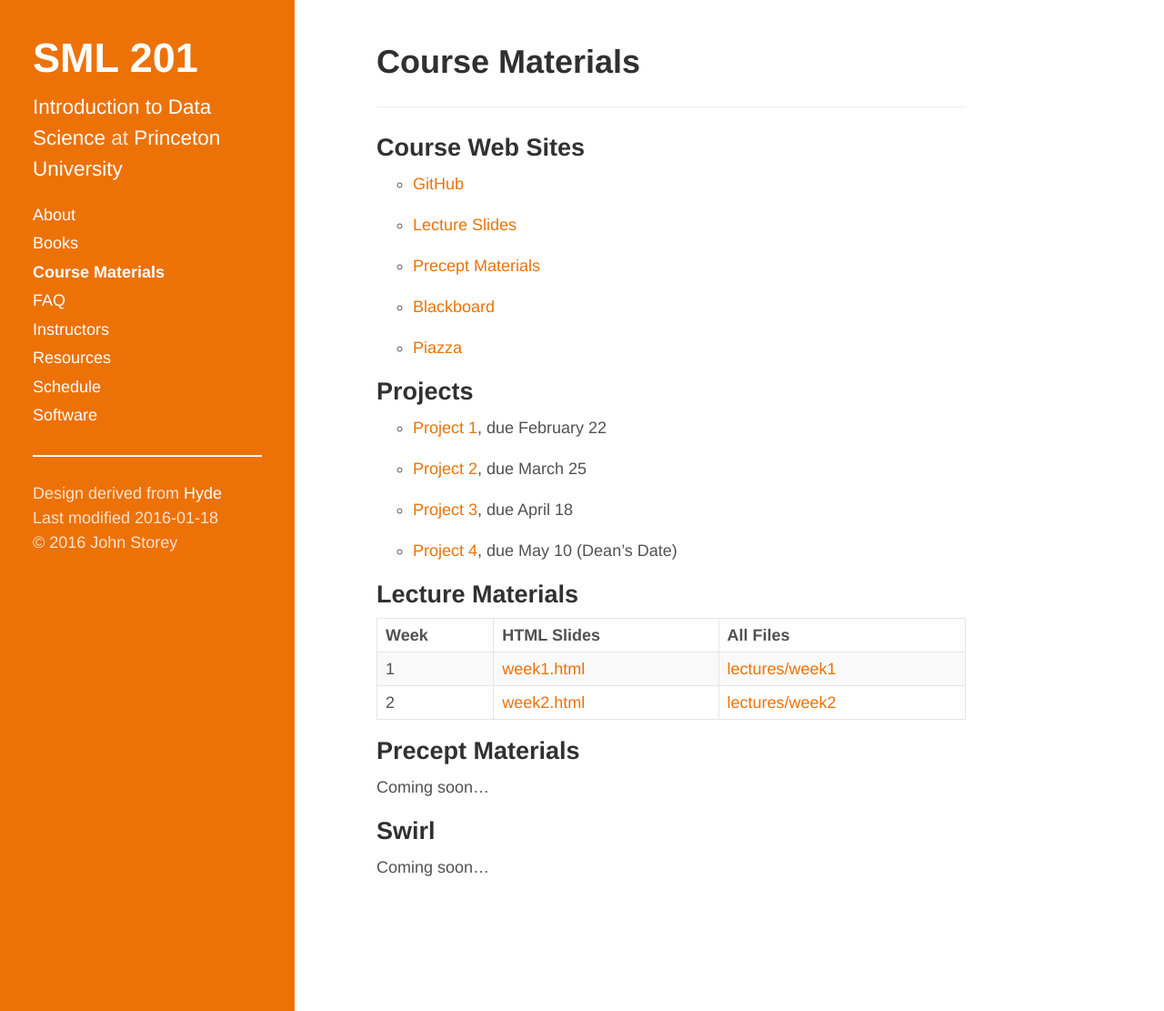
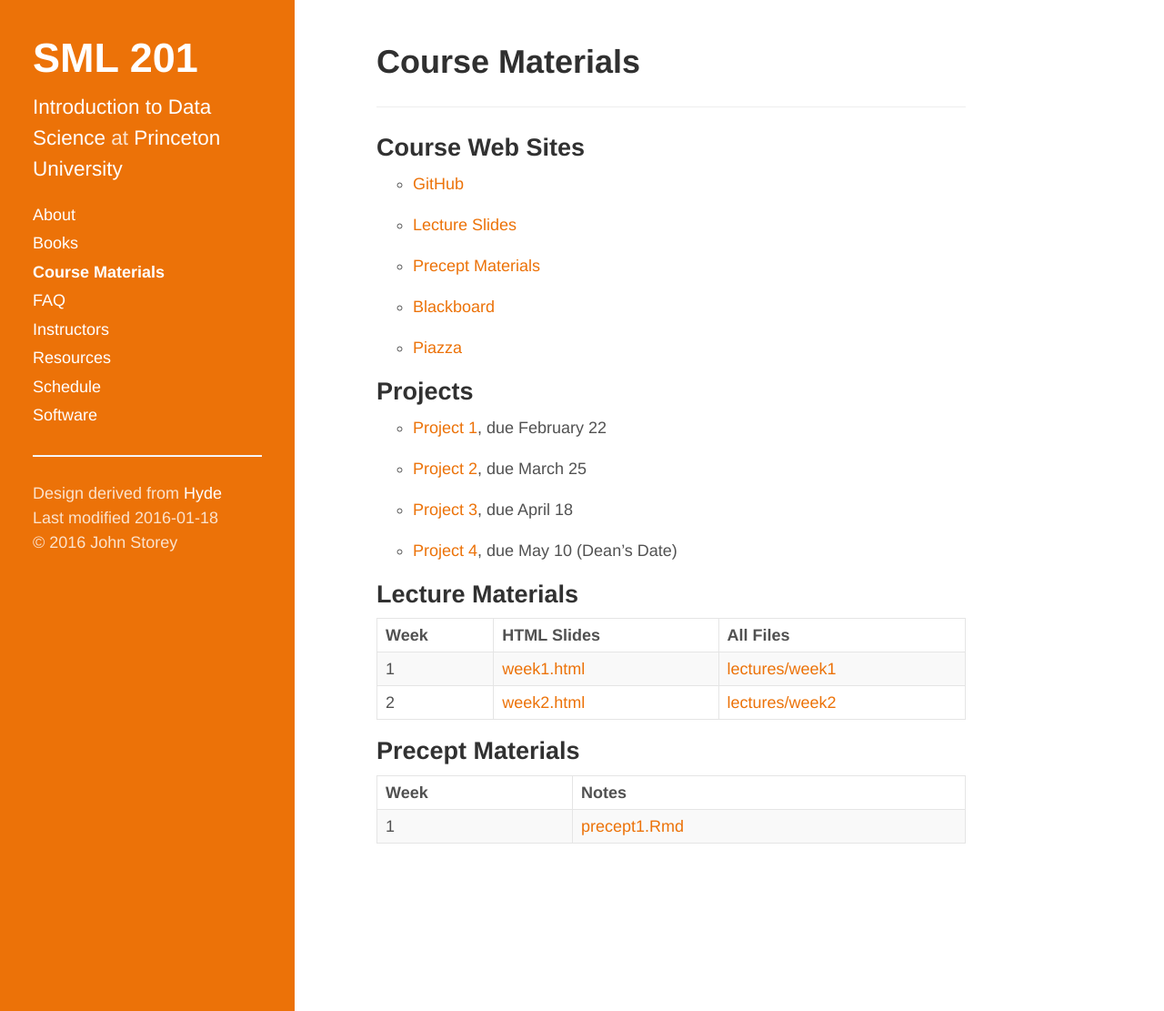
Before and after one commit to SML201/sml201.github.io, a Jekyll site: the page built from course_materials.md, in a window 1280 px wide and 1111 px high. Shown: the whole window at 91% size. Built offline with Jekyll 4.4.1, drawn with Linux system fonts in a browser that asks for light colours.

Commit message:
Update course_materials.md

```diff
--- a/course_materials.md
+++ b/course_materials.md
@@ -39,9 +39,6 @@ Week | HTML Slides | All Files
 
 ## Precept Materials
 
-Coming soon...
-
-
-## Swirl
-
-Coming soon...
+Week | Notes |
+-----|-------|----------
+1 | [precept1.Rmd](https://github.com/SML201/precepts/blob/master/precept1.Rmd)
```
